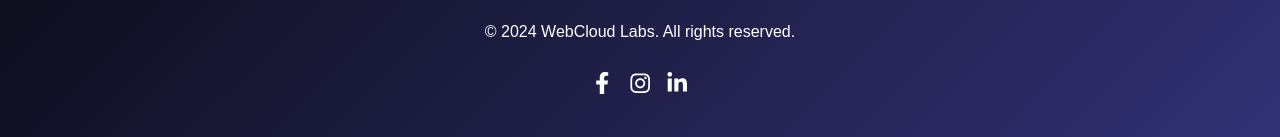
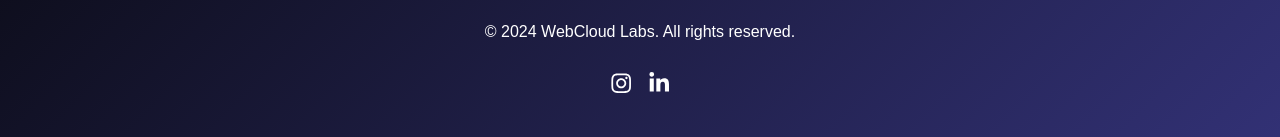
Before and after one commit to juanjosecampanella/WebCloud-Labs, a React (Vite) app: page / in a window 1280 px wide. Shown: the part 4216-4353 px from the top of the page. Built offline with nearby package versions, Linux system fonts and the light colour scheme; a web font is replaced by a local one.

Commit message:
Footer changes

```diff
--- a/src/Pages/Footer.jsx
+++ b/src/Pages/Footer.jsx
@@ -9,8 +9,7 @@ function Footer() {
         <p className="footer-text">© 2024 WebCloud Labs. All rights reserved.</p>
 
         <ul className="social-links">
-          <li><a href="#"><FaFacebookF /></a></li>
-          <li><a href="#"><FaInstagram /></a></li>
+          <li><a href="https://www.instagram.com/webcloudlabs"><FaInstagram /></a></li>
           <li><a href="https://www.linkedin.com/company/webcloudlabs"><FaLinkedinIn /></a></li>
         </ul>
       </div>
```
